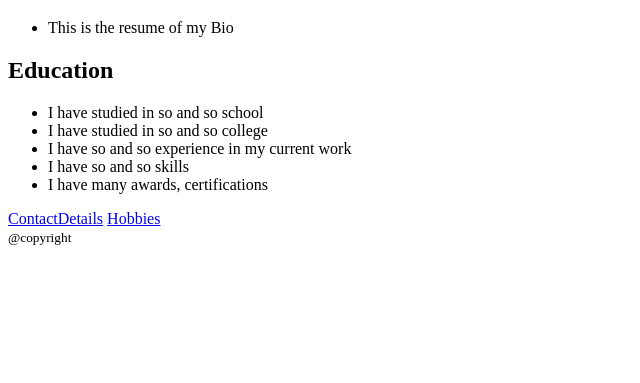
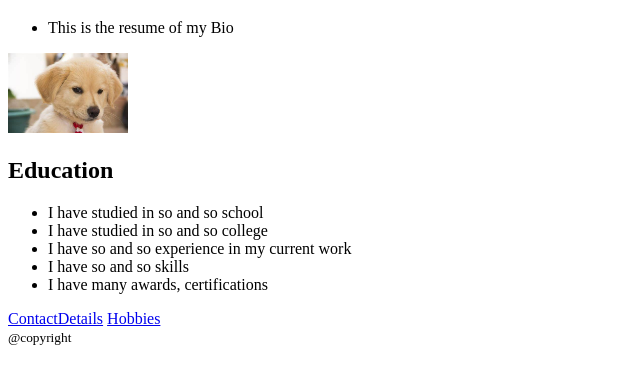
Before and after one commit to KGowthamKotamRaju/resume.html, a plain HTML site: page index.html in a window 1280 px wide. Shown: the part 61-444 px from the top of the page, without its empty margins (0-640 px from the left). Drawn offline with Linux system fonts and the light colour scheme.

Commit message:
Add files via upload

```diff
--- a/index.html
+++ b/index.html
@@ -9,6 +9,7 @@
 <ul>
     <li>This is the resume of my Bio</li>
 </ul>
+<img src="./dog.png" height="80"/>
 <h2>
     Education
 </h2>
```
Also changed, not shown: dog.png (added).
